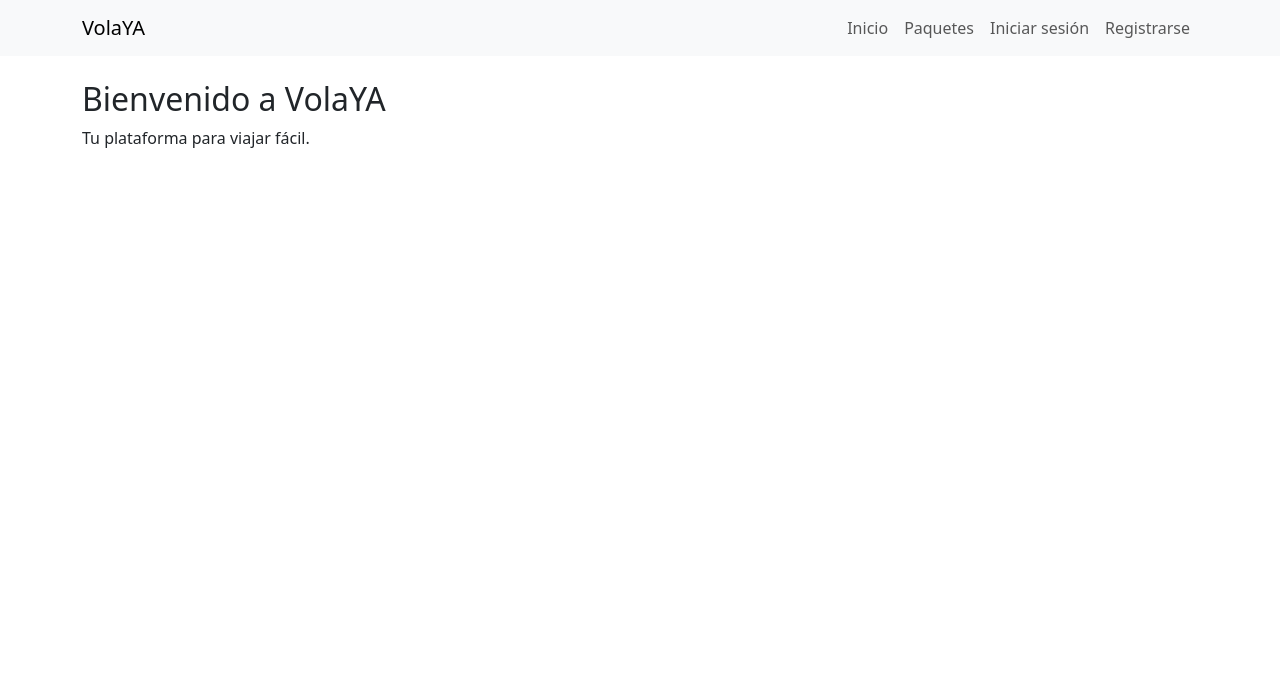
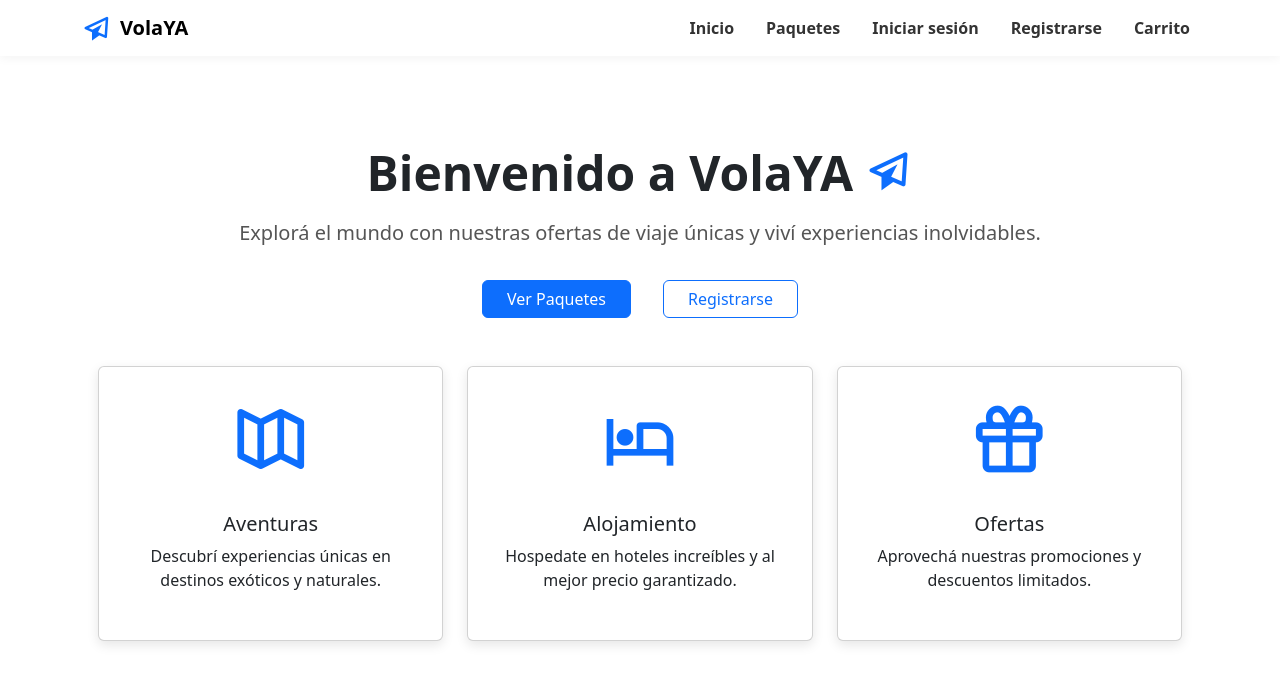
Before and after one commit to TotoSB/VolaYA, a React (Vite) app in the folder Frontend/: page / in a window 1280 px wide. Shown: the top 684 px of the page. Built offline with nearby package versions, Linux system fonts and the light colour scheme.

Commit message:
Mejoramos el Diseño Frontend

```diff
--- a/Frontend/package.json
+++ b/Frontend/package.json
@@ -11,6 +11,7 @@
   },
   "dependencies": {
     "bootstrap": "^5.3.6",
+    "boxicons": "^2.1.4",
     "react": "^19.1.0",
     "react-bootstrap": "^2.10.10",
     "react-dom": "^19.1.0",
--- a/Frontend/src/App.jsx
+++ b/Frontend/src/App.jsx
@@ -1,5 +1,6 @@
 import { Routes, Route } from 'react-router-dom';
 import Home from './pages/Home';
+import 'boxicons/css/boxicons.min.css';
 
 function App() {
   return (
--- a/Frontend/src/Pages/Home.css
+++ /dev/null
@@ -1,6 +0,0 @@
-/* Home.css */
-.hero-section {
-  background-image: url('https://source.unsplash.com/1600x500/?travel');
-  background-size: cover;
-  background-position: center;
-}
--- a/Frontend/src/Pages/Home.jsx
+++ b/Frontend/src/Pages/Home.jsx
@@ -6,6 +6,9 @@ import { Container } from "react-bootstrap";
 import { Routes, Route, useNavigate } from "react-router-dom";
 import Package from "./Package";
 import InsertarCodigo from "./InsertCode";
+import "../styles/Home.css";
+
+
 
 function Home() {
   return (
@@ -25,11 +28,61 @@ function Home() {
   );
 }
 
+
+
 function Welcome() {
   return (
-    <div>
-      <h2>Bienvenido a VolaYA</h2>
-      <p>Tu plataforma para viajar fácil.</p>
+    <div className="welcome">
+      <h1 className="welcome__title">
+        Bienvenido a VolaYA <i className="bx bx-paper-plane" style={{ color: "#0d6efd" }}></i>
+      </h1>
+
+      <p className="welcome__subtitle">
+        Explorá el mundo con nuestras ofertas de viaje únicas y viví experiencias inolvidables.
+      </p>
+
+      <div className="welcome__buttons d-flex justify-content-center align-items-center gap-3 mb-5">
+        <a href="/paquetes" className="btn btn-primary px-4">Ver Paquetes</a>
+        <a href="/register" className="btn btn-outline-primary px-4">Registrarse</a>
+      </div>
+
+      <div className="row row-cols-1 row-cols-md-3 g-4">
+        <div className="col">
+          <div className="card welcome__card h-100 text-center">
+            <div className="mb-3">
+              <i className="bx bx-map-alt welcome__icon"></i>
+            </div>
+            <div className="card-body">
+              <h5 className="card-title">Aventuras</h5>
+              <p className="card-text">Descubrí experiencias únicas en destinos exóticos y naturales.</p>
+            </div>
+          </div>
+        </div>
+
+        <div className="col">
+          <div className="card welcome__card h-100 text-center">
+            <div className="mb-3">
+              <i className="bx bx-hotel welcome__icon"></i>
+            </div>
+            <div className="card-body">
+              <h5 className="card-title">Alojamiento</h5>
+              <p className="card-text">Hospedate en hoteles increíbles y al mejor precio garantizado.</p>
+            </div>
+          </div>
+        </div>
+
+        <div className="col">
+          <div className="card welcome__card h-100 text-center">
+            <div className="mb-3">
+              <i className="bx bx-gift welcome__icon"></i>
+            </div>
+            <div className="card-body">
+              <h5 className="card-title">Ofertas</h5>
+              <p className="card-text">Aprovechá nuestras promociones y descuentos limitados.</p>
+            </div>
+          </div>
+        </div>
+      </div>
     </div>
   );
 }
@@ -38,4 +91,7 @@ function Welcome() {
 
 
 
+
+
+
 export default Home;
--- a/Frontend/src/Pages/Login.jsx
+++ b/Frontend/src/Pages/Login.jsx
@@ -1,6 +1,7 @@
 import React, { useState } from "react";
 import { Container, Form, Button, Alert } from "react-bootstrap";
 import { Link, useNavigate } from "react-router-dom";
+import "../styles/Login.css"
 
 function Login() {
   const [correo, setCorreo] = useState("");
@@ -56,12 +57,12 @@ const handleLogin = async (e) => {
   return (
     <Container className="d-flex justify-content-center align-items-center" style={{ height: "80vh" }}>
       <Form style={{ width: "500px" }} onSubmit={handleLogin}>
-        <h2 className="mb-3">Iniciar Sesión</h2>
+        <h2 className="mb-3 login-title">Iniciar Sesión</h2>
 
         {error && <Alert variant="danger">{error}</Alert>}
 
         <Form.Group className="mb-3" controlId="formEmail">
-          <Form.Label>Correo</Form.Label>
+          <Form.Label className="login-label">Correo Electronico</Form.Label>
           <Form.Control
             type="email"
             placeholder="Ingresa tu correo"
@@ -72,7 +73,7 @@ const handleLogin = async (e) => {
         </Form.Group>
 
         <Form.Group className="mb-3" controlId="formPassword">
-          <Form.Label>Contraseña</Form.Label>
+          <Form.Label className="login-label">Contraseña</Form.Label>
           <Form.Control
             type="password"
             placeholder="Contraseña"
@@ -83,10 +84,12 @@ const handleLogin = async (e) => {
         </Form.Group>
 
         <Button variant="primary" type="submit" className="w-100 mb-3">
-          Entrar
+          <div className="login-button">
+            Entrar
+          </div>
         </Button>
 
-        <div className="text-center">
+        <div className="text-center login-cuenta">
           ¿No tienes cuenta? <Link to="/register">Regístrate</Link>
         </div>
       </Form>
--- a/Frontend/src/Pages/Register.jsx
+++ b/Frontend/src/Pages/Register.jsx
@@ -1,6 +1,7 @@
 import React, { useState } from "react";
 import { Container, Form, Button } from "react-bootstrap";
 import { Link, useNavigate } from "react-router-dom";
+import "../styles/Register.css"
 
 function Register() {
   const navigate = useNavigate();
@@ -52,10 +53,10 @@ function Register() {
       style={{ height: "80vh" }}
     >
       <Form style={{ width: "500px" }} onSubmit={handleSubmit}>
-        <h2 className="mb-3">Registrarse</h2>
+        <h2 className="mb-3 register-title">Registrarse</h2>
 
         <Form.Group className="mb-3" controlId="formName">
-          <Form.Label>Nombre</Form.Label>
+          <Form.Label className="register-label">Nombre</Form.Label>
           <Form.Control
             type="text"
             placeholder="Ingresa tu nombre"
@@ -65,7 +66,7 @@ function Register() {
         </Form.Group>
 
         <Form.Group className="mb-3" controlId="formEmail">
-          <Form.Label>Email</Form.Label>
+          <Form.Label className="register-label">Correo Electronico</Form.Label>
           <Form.Control
             type="email"
             placeholder="Ingresa tu email"
@@ -75,7 +76,7 @@ function Register() {
         </Form.Group>
 
         <Form.Group className="mb-3" controlId="formPassword">
-          <Form.Label>Contraseña</Form.Label>
+          <Form.Label className="register-label">Contraseña</Form.Label>
           <Form.Control
             type="password"
             placeholder="Crea una contraseña"
@@ -85,7 +86,7 @@ function Register() {
         </Form.Group>
 
         <Form.Group className="mb-3" controlId="formPassword2">
-          <Form.Label>Confirmar Contraseña</Form.Label>
+          <Form.Label className="register-label">Confirmar Contraseña</Form.Label>
           <Form.Control
             type="password"
             placeholder="Confirmar contraseña"
@@ -95,10 +96,12 @@ function Register() {
         </Form.Group>
 
         <Button variant="primary" type="submit" className="w-100 mb-3">
-          Registrarse
+          <div className="register-button">
+            Registrarse
+          </div>
         </Button>
 
-        <div className="text-center">
+        <div className="text-center register-cuenta">
           ¿Ya tienes cuenta? <Link to="/login">Inicia sesión</Link>
         </div>
       </Form>
--- a/Frontend/src/components/Header.jsx
+++ b/Frontend/src/components/Header.jsx
@@ -1,20 +1,29 @@
 import React, { useState } from "react";
 import { Navbar, Nav, Container } from "react-bootstrap";
 import { Link } from "react-router-dom";
+import "../styles/Header.css"; // Asegurate que esta ruta sea correcta
 
 function Header() {
   const [expanded, setExpanded] = useState(false);
 
   return (
-    <Navbar expand="lg" bg="light" variant="light" expanded={expanded}>
+    <Navbar
+      expand="lg"
+      expanded={expanded}
+      className="navbar-custom"
+      collapseOnSelect
+    >
       <Container>
         <Navbar.Brand as={Link} to="/" onClick={() => setExpanded(false)}>
+          <i className="bx bx-paper-plane" style={{ color: "#0d6efd", fontSize:"30px" }}></i>
           VolaYA
         </Navbar.Brand>
+
         <Navbar.Toggle
           aria-controls="basic-navbar-nav"
-          onClick={() => setExpanded(prev => !prev)}
+          onClick={() => setExpanded((prev) => !prev)}
         />
+
         <Navbar.Collapse id="basic-navbar-nav">
           <Nav className="ms-auto">
             {[
@@ -22,12 +31,14 @@ function Header() {
               { to: "/paquetes", label: "Paquetes" },
               { to: "/login", label: "Iniciar sesión" },
               { to: "/register", label: "Registrarse" },
+              { to: "/carrito", label: "Carrito" },
             ].map(({ to, label }) => (
               <Nav.Link
                 as={Link}
                 to={to}
                 key={to}
                 onClick={() => setExpanded(false)}
+                className="nav-link"
               >
                 {label}
               </Nav.Link>
--- /dev/null
+++ b/Frontend/src/styles/Header.css
@@ -0,0 +1,57 @@
+/* Header.css */
+
+.navbar-custom {
+  background-color: #ffffff;
+  box-shadow: 0 2px 10px rgba(0, 0, 0, 0.05);
+  transition: all 0.3s ease-in-out;
+}
+
+.navbar-brand {
+  font-weight: bold;
+  font-size: 1.5rem;
+  display: flex;
+  align-items: center;
+  gap: 8px;
+}
+
+.navbar-toggler {
+  border: none;
+  outline: none;
+  transition: transform 0.3s ease;
+}
+
+.navbar-toggler:focus {
+  box-shadow: none;
+}
+
+.navbar-collapse {
+  transition: max-height 0.4s ease;
+  overflow: hidden;
+}
+
+.nav-link {
+  font-weight: bold !important;
+  color: #333 !important;
+  margin-left: 1rem;
+  position: relative;
+  transition: color 0.3s ease;
+}
+
+.nav-link:hover {
+  color: #0d6efd !important;
+}
+
+.nav-link::after {
+  content: "";
+  position: absolute;
+  bottom: 0;
+  left: 0;
+  height: 2px;
+  width: 0%;
+  background-color: #0d6efd;
+  transition: width 0.3s ease;
+}
+
+.nav-link:hover::after {
+  width: 100%;
+}
--- /dev/null
+++ b/Frontend/src/styles/Home.css
@@ -0,0 +1,53 @@
+/* Estilo general de la bienvenida */
+.welcome {
+  text-align: center;
+  padding: 4rem 1rem;
+}
+
+/* Título principal */
+.welcome__title {
+  font-size: 3rem;
+  font-weight: 700;
+  margin-bottom: 1rem;
+}
+
+/* Párrafo principal */
+.welcome__subtitle {
+  font-size: 1.25rem;
+  color: #555;
+  margin-bottom: 2rem;
+}
+
+/* Botones */
+.welcome__buttons a {
+  margin: 0 0.5rem;
+  transition: transform 0.3s ease;
+}
+
+.welcome__buttons a:hover {
+  transform: scale(1.05);
+}
+
+/* Cards */
+.welcome__card {
+  border: none;
+  box-shadow: 0 4px 12px rgba(0, 0, 0, 0.1);
+  transition: transform 0.3s ease, box-shadow 0.3s ease;
+  padding: 2rem 1rem;
+}
+
+.welcome__card:hover {
+  transform: translateY(-8px);
+  box-shadow: 0 6px 20px rgba(0, 0, 0, 0.15);
+}
+
+/* Íconos */
+.welcome__icon {
+  font-size: 80px;
+  color: #0d6efd;
+  transition: transform 0.3s ease;
+}
+
+.welcome__card:hover .welcome__icon {
+  transform: scale(1.2) rotate(5deg);
+}
--- /dev/null
+++ b/Frontend/src/styles/Login.css
@@ -0,0 +1,16 @@
+.login-title{
+    font-weight: 900 !important;
+}
+
+.login-label{
+    font-weight: bold;
+}
+
+.login-button{
+    font-weight: bold;
+    letter-spacing: 1px;
+}
+
+.login-cuenta{
+    font-weight: bold;
+}
--- /dev/null
+++ b/Frontend/src/styles/Register.css
@@ -0,0 +1,16 @@
+.register-title{
+    font-weight: 900 !important;
+}
+
+.register-label{
+    font-weight: bold;
+}
+
+.register-button{
+    font-weight: bold;
+    letter-spacing: 1px;
+}
+
+.register-cuenta{
+    font-weight: bold;
+}
```
Also changed, not shown: 1 other file (tests, documents, lock files or other folders).
